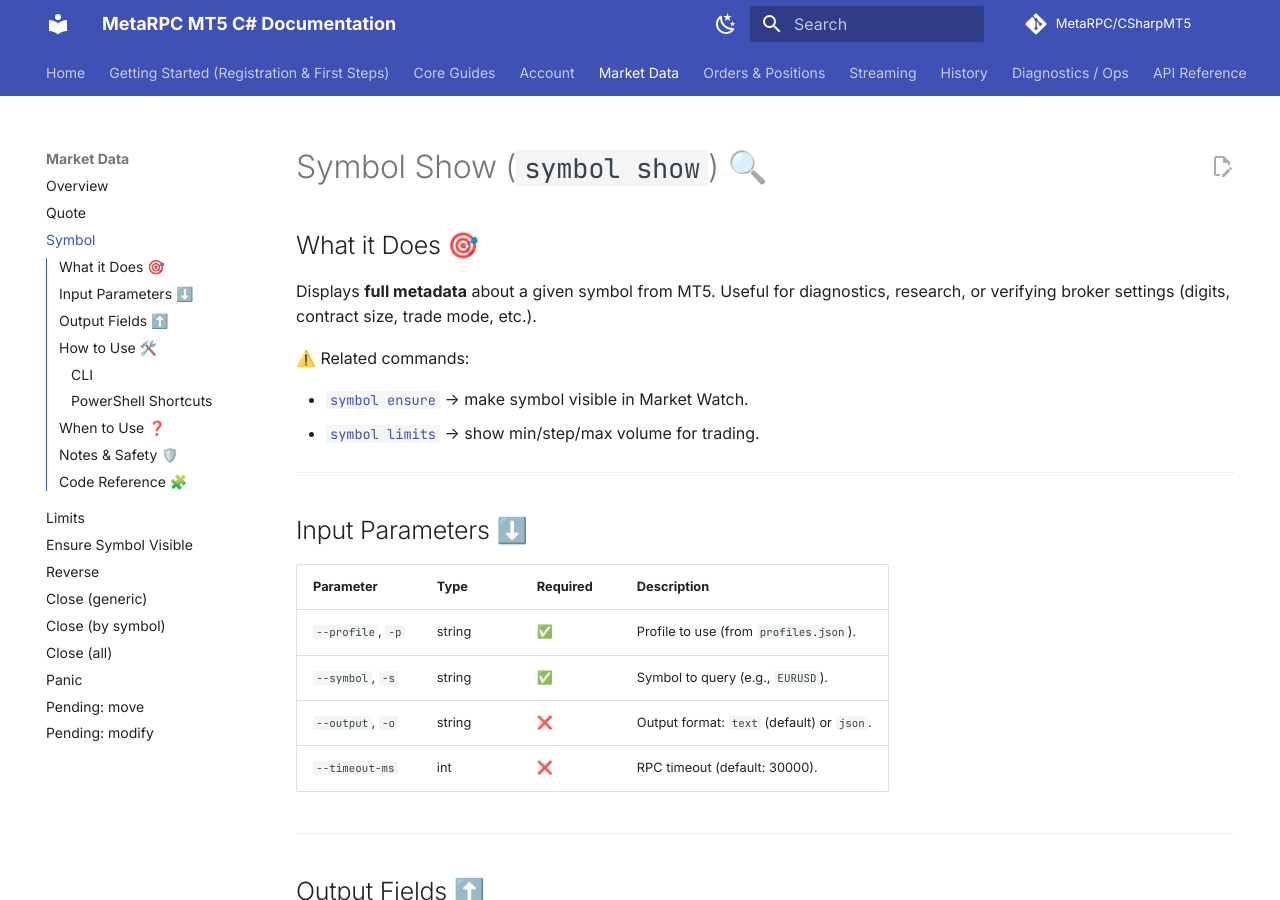
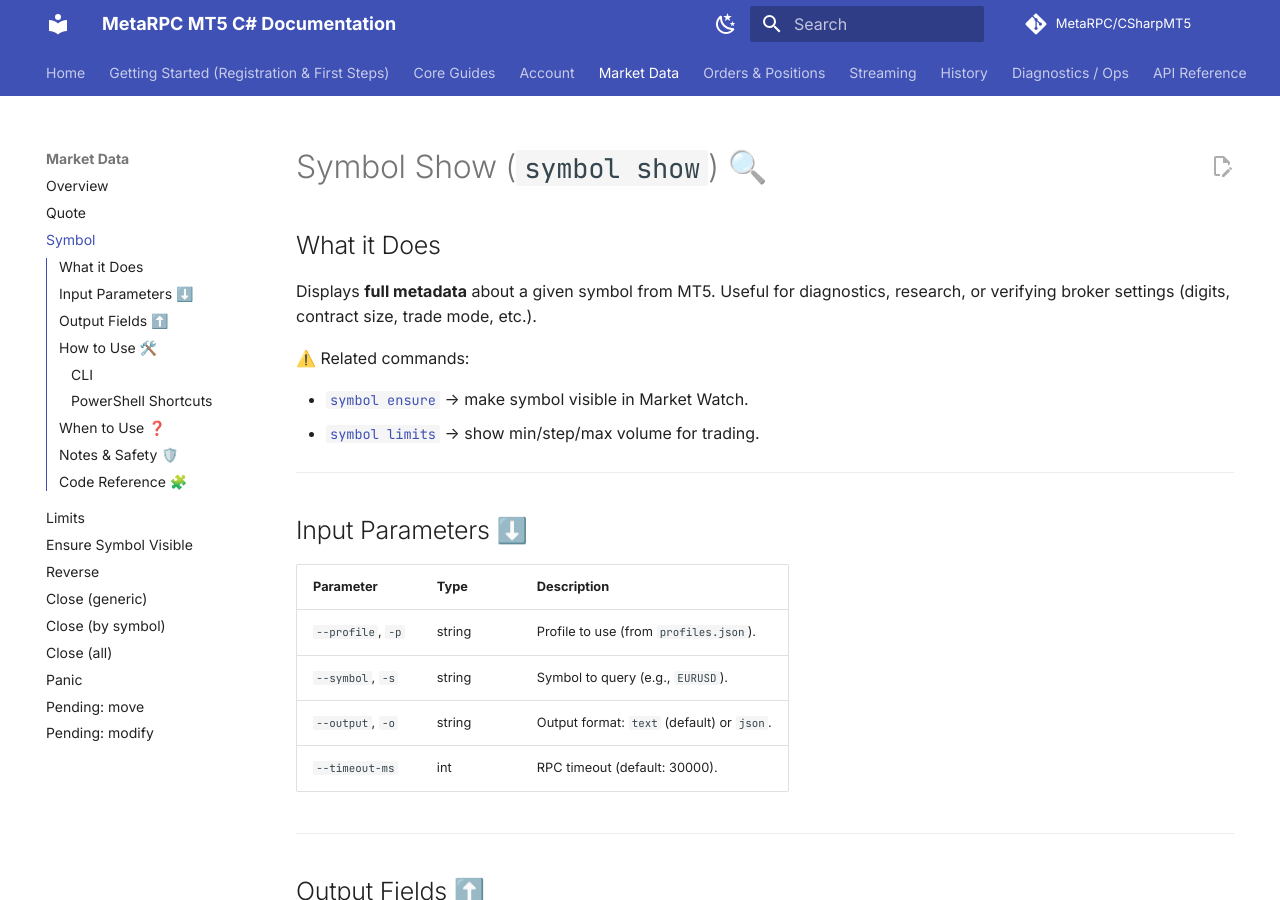
Before and after one commit to MetaRPC/CSharpMT5, an MkDocs documentation site: the page built from docs/Market_Data/Symbol.md, in a window 1280 px wide and 900 px high. Built offline with MkDocs 1.6.1 and Material for MkDocs 9.7.7, drawn with Linux system fonts in a browser that asks for light colours; comment, search, counter and statistics services are not loaded.

Commit message:
Update Symbol.md

```diff
--- a/docs/Market_Data/Symbol.md
+++ b/docs/Market_Data/Symbol.md
@@ -1,6 +1,6 @@
 # Symbol Show (`symbol show`) 🔍
 
-## What it Does 🎯
+## What it Does
 
 Displays **full metadata** about a given symbol from MT5.
 Useful for diagnostics, research, or verifying broker settings (digits, contract size, trade mode, etc.).
@@ -14,12 +14,12 @@ Useful for diagnostics, research, or verifying broker settings (digits, contract
 
 ## Input Parameters ⬇️
 
-| Parameter         | Type   | Required | Description                                |
-| ----------------- | ------ | -------- | ------------------------------------------ |
-| `--profile`, `-p` | string | ✅        | Profile to use (from `profiles.json`).     |
-| `--symbol`, `-s`  | string | ✅        | Symbol to query (e.g., `EURUSD`).          |
-| `--output`, `-o`  | string | ❌        | Output format: `text` (default) or `json`. |
-| `--timeout-ms`    | int    | ❌        | RPC timeout (default: 30000).              |
+| Parameter         | Type   | Description                                |
+| ----------------- | ------ | ------------------------------------------ |
+| `--profile`, `-p` | string |  Profile to use (from `profiles.json`).     |
+| `--symbol`, `-s`  | string |  Symbol to query (e.g., `EURUSD`).          |
+| `--output`, `-o`  | string |  Output format: `text` (default) or `json`. |
+| `--timeout-ms`    | int    |  RPC timeout (default: 30000).              |
 
 ---
 
```
